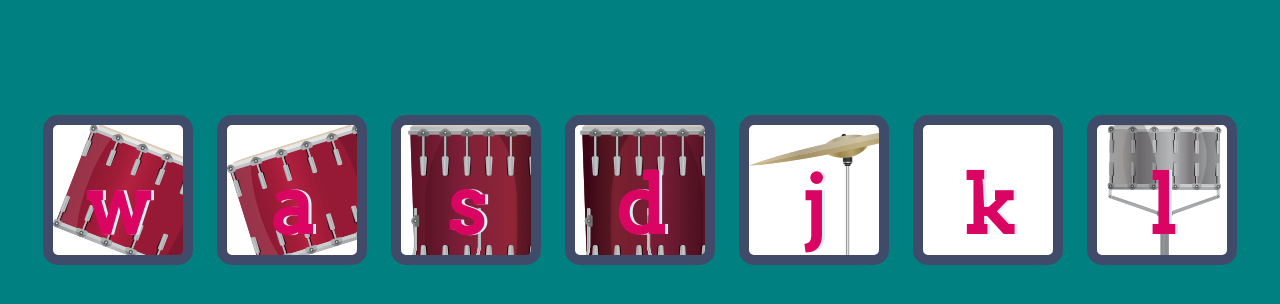
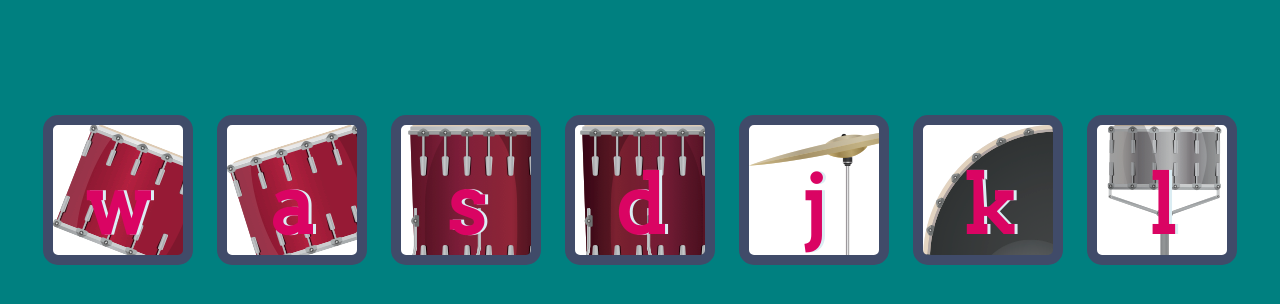
Before and after one commit to saquibali7/DrumKit, a plain HTML site: page index.html in a window 1280 px wide. Shown: the part 174-478 px from the top of the page. Drawn offline with Linux system fonts and the light colour scheme.

Commit message:
Add files via upload

```diff
--- a/styles.css
+++ b/styles.css
@@ -37,7 +37,7 @@ footer {
 }
 
 .k {
-    background-image: url('images/kick.png');
+    background-image: url('kick.png');
 }
 
 .l {
```
